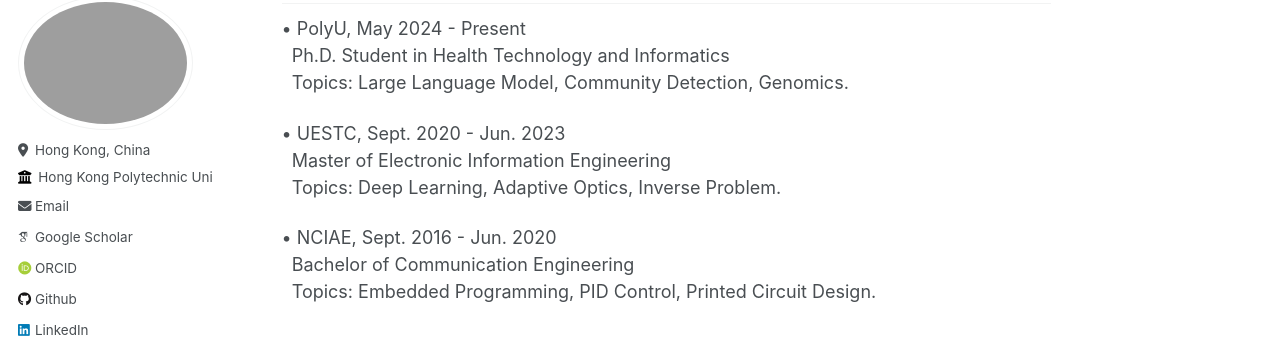
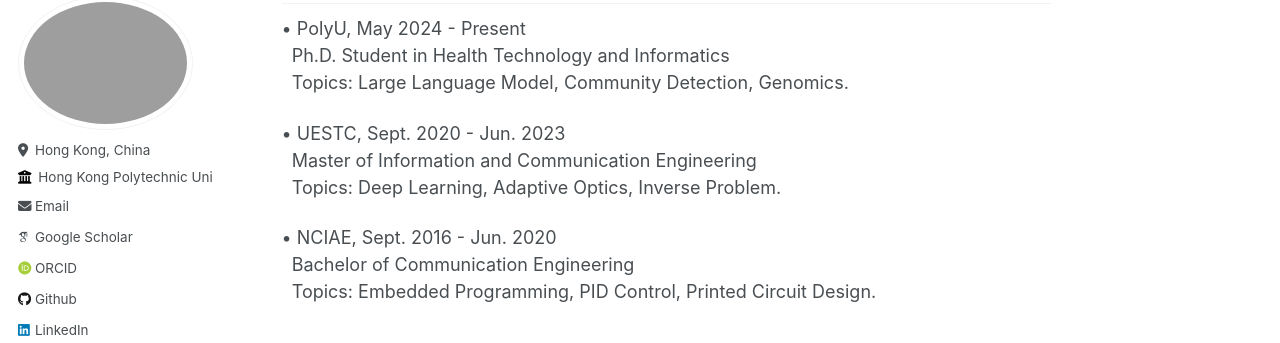
Before and after one commit to mrchasezhang/mrchasezhang.github.io, a Jekyll site: the page built from _pages/about.md, in a window 1280 px wide and 900 px high, scrolled down 516 px. Shown: the part 110-453 px from the top of the window. Built offline with Jekyll 4.4.1, drawn with Linux system fonts in a browser that asks for light colours; some web fonts are replaced.

Commit message:
Update about.md

```diff
--- a/_pages/about.md
+++ b/_pages/about.md
@@ -20,7 +20,7 @@ I got my M.Eng. degree (2023) from School of Information and Communication Engin
 &nbsp; Topics: Large Language Model, Community Detection, Genomics.
 
 • UESTC,  Sept. 2020 - Jun. 2023
-&nbsp;  Master of Electronic Information Engineering
+&nbsp;  Master of Information and Communication Engineering
 &nbsp; Topics: Deep Learning, Adaptive Optics, Inverse Problem.
 
 • NCIAE,  Sept. 2016 - Jun. 2020
```
